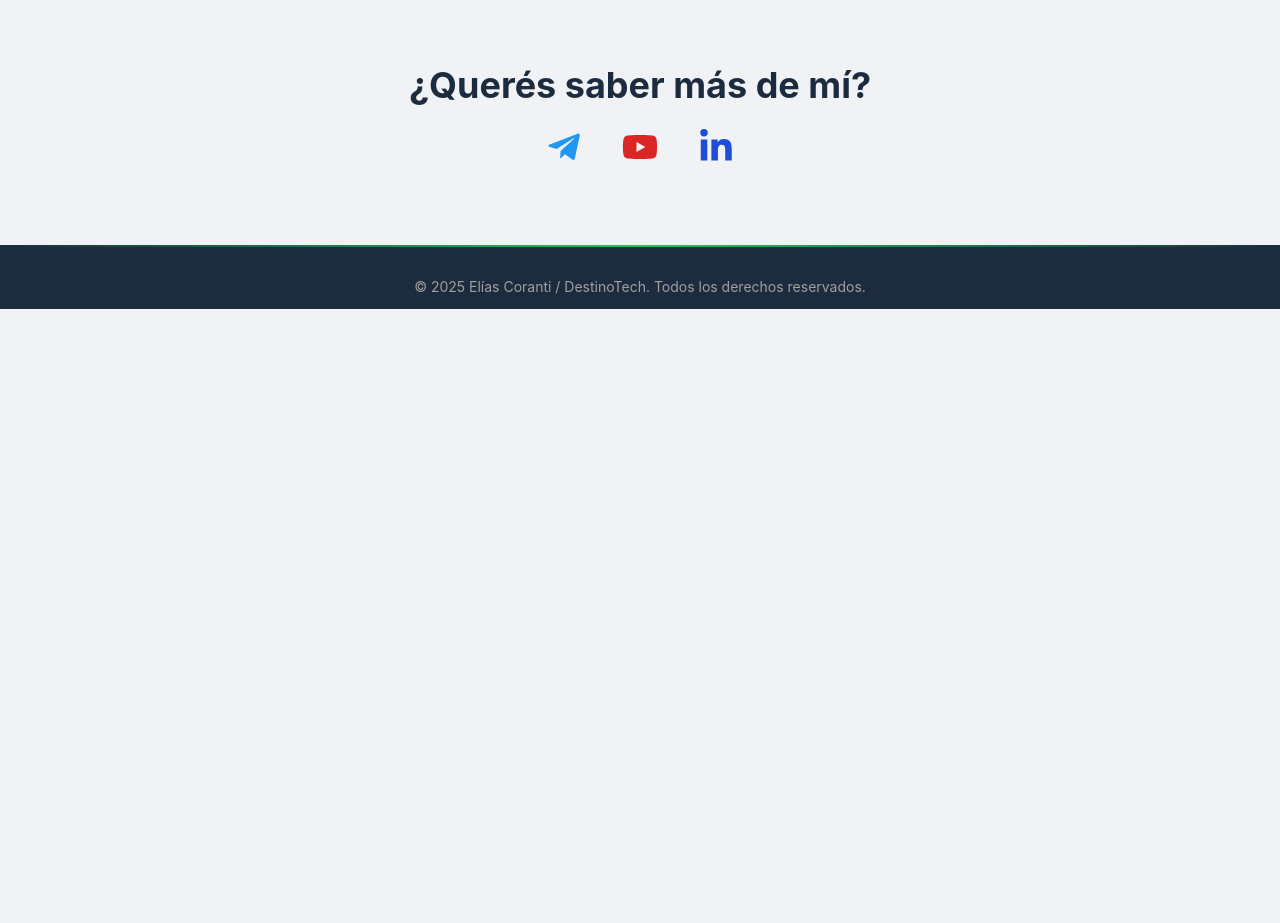
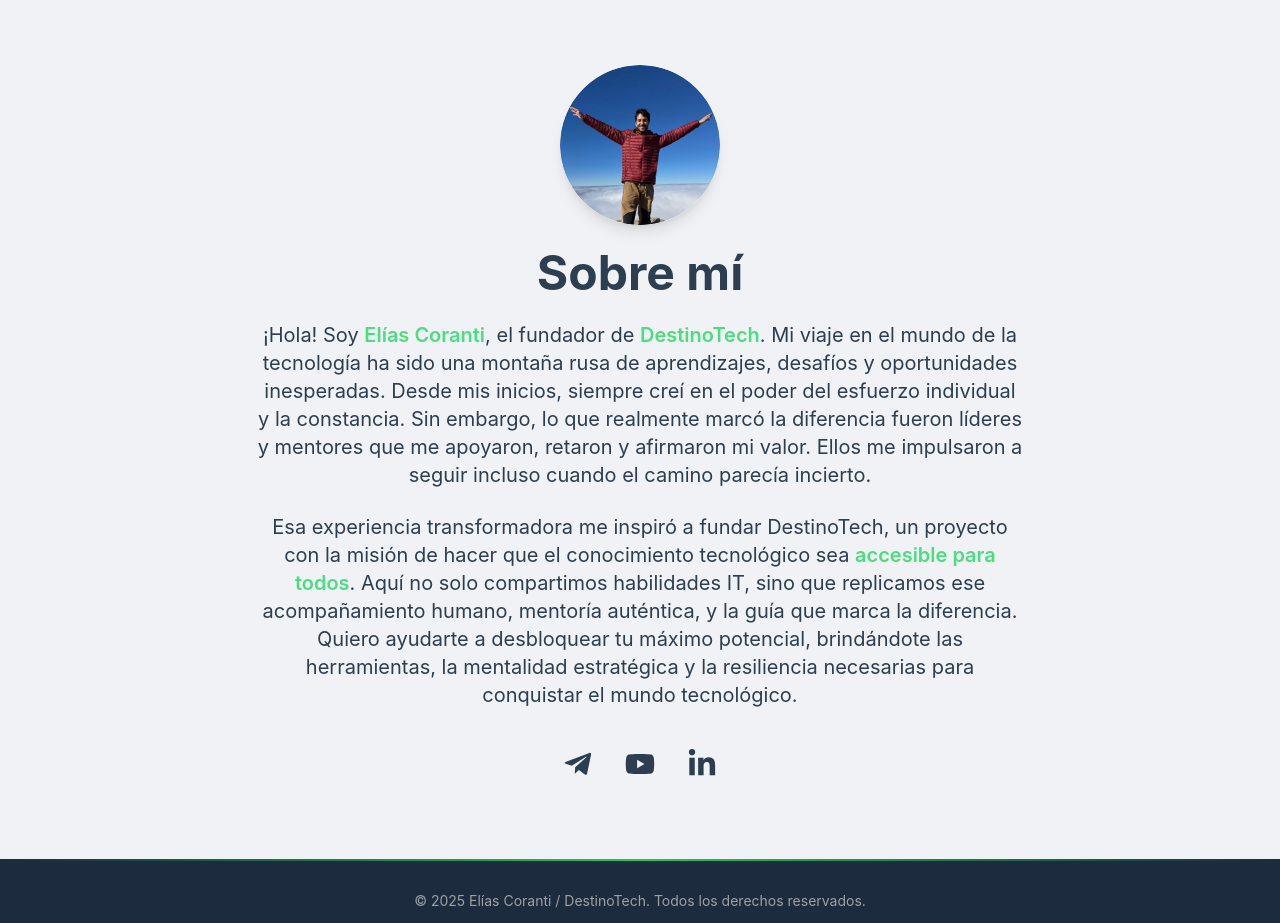
Before and after one commit to ecoranti/galabox, a Next.js app in the folder gala-sandbox-pro/: page /sobre-mi in a window 1280 px wide. Shown: the part 560-1483 px from the top of the page. Before the commit the page ends 869 px from the top, so only its background shows below. Built offline with nearby package versions, Linux system fonts and the light colour scheme.

Commit message:
Mejoras en el AboutMe

```diff
--- a/gala-sandbox-pro/components/AboutMeSection.tsx
+++ b/gala-sandbox-pro/components/AboutMeSection.tsx
@@ -14,40 +14,50 @@ const AboutMeSection: React.FC<AboutMeSectionProps> = ({ showCta = false }) => {
   }, []);
 
   return (
-    <section
-      className="contact-content-section flex flex-col justify-center items-center bg-background-light dark:bg-background-dark text-text-light text-center transition-colors duration-400 py-20"
-    >
-      <div className="container mx-auto px-4 max-w-3xl">
-        <div className="flex flex-col items-center gap-6">
-          <h2 className="text-4xl font-bold text-heading-color transition-colors duration-400">
-            ¿Querés saber más de mí?
-          </h2>
-          <div className="social-icons flex justify-center text-4xl gap-10">
+    <section className="flex flex-col items-center justify-center bg-background-light dark:bg-background-dark text-foreground py-20 px-4">
+      <div className="max-w-3xl w-full text-center">
+        <img
+          src="/elias-coranti.jpg"
+          alt="Elías Coranti"
+          className="mx-auto rounded-full shadow-lg w-40 h-40 object-cover mb-6"
+        />
+        <h2 className="text-4xl md:text-5xl font-bold mb-6 text-foreground">Sobre mí</h2>
+        <p className="text-lg md:text-xl mb-6 text-foreground leading-relaxed">
+          ¡Hola! Soy <span className="text-green-400 font-semibold">Elías Coranti</span>, el fundador de <span className="text-green-400 font-semibold">DestinoTech</span>. Mi viaje en el mundo de la tecnología ha sido una montaña rusa de aprendizajes, desafíos y oportunidades inesperadas.
+          Desde mis inicios, siempre creí en el poder del esfuerzo individual y la constancia. Sin embargo, lo que realmente marcó la diferencia fueron líderes y mentores que me apoyaron, retaron y afirmaron mi valor. Ellos me impulsaron a seguir incluso cuando el camino parecía incierto.
+        </p>
+        <p className="text-lg md:text-xl text-foreground leading-relaxed">
+          Esa experiencia transformadora me inspiró a fundar DestinoTech, un proyecto con la misión de hacer que el conocimiento tecnológico sea <span className="text-green-400 font-semibold">accesible para todos</span>. Aquí no solo compartimos habilidades IT, sino que replicamos ese acompañamiento humano, mentoría auténtica, y la guía que marca la diferencia.
+          Quiero ayudarte a desbloquear tu máximo potencial, brindándote las herramientas, la mentalidad estratégica y la resiliencia necesarias para conquistar el mundo tecnológico.
+        </p>
+        <div className="flex justify-center gap-8 mt-10 text-3xl">
           <a
             href="https://t.me/JovenesIT"
             target="_blank"
+            rel="noopener noreferrer"
             aria-label="Telegram"
-              className="text-accent-blue-platzi hover:text-hover-platzi transition-colors duration-300"
+            className="hover:text-green-400 transition-colors duration-300"
           >
             <FaTelegramPlane />
           </a>
           <a
             href="https://www.youtube.com/@JovenesIT"
             target="_blank"
+            rel="noopener noreferrer"
             aria-label="YouTube"
-              className="text-red-600 hover:text-red-400 transition-colors duration-300"
+            className="hover:text-red-500 transition-colors duration-300"
           >
             <FaYoutube />
           </a>
           <a
             href="https://www.linkedin.com/in/eliascoranti"
             target="_blank"
+            rel="noopener noreferrer"
             aria-label="LinkedIn"
-              className="text-blue-700 hover:text-blue-500 transition-colors duration-300"
+            className="hover:text-blue-400 transition-colors duration-300"
           >
             <FaLinkedinIn />
           </a>
-          </div>
         </div>
       </div>
     </section>
```
Also changed, not shown: gala-sandbox-pro/public/elias-coranti.jpg, 1 other file (tests, documents, lock files or other folders). Lines whose indentation alone changed are shown as unchanged.
